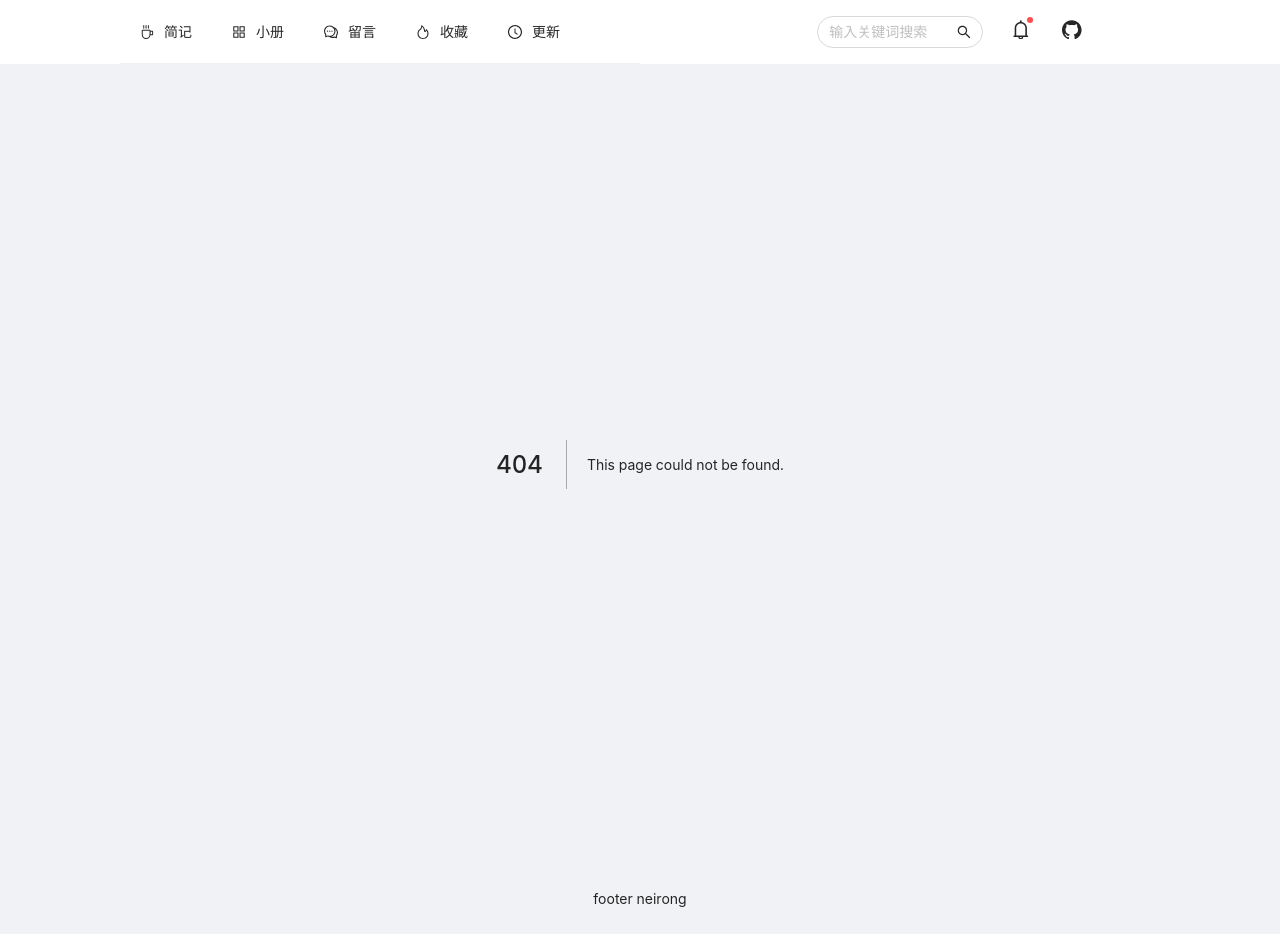
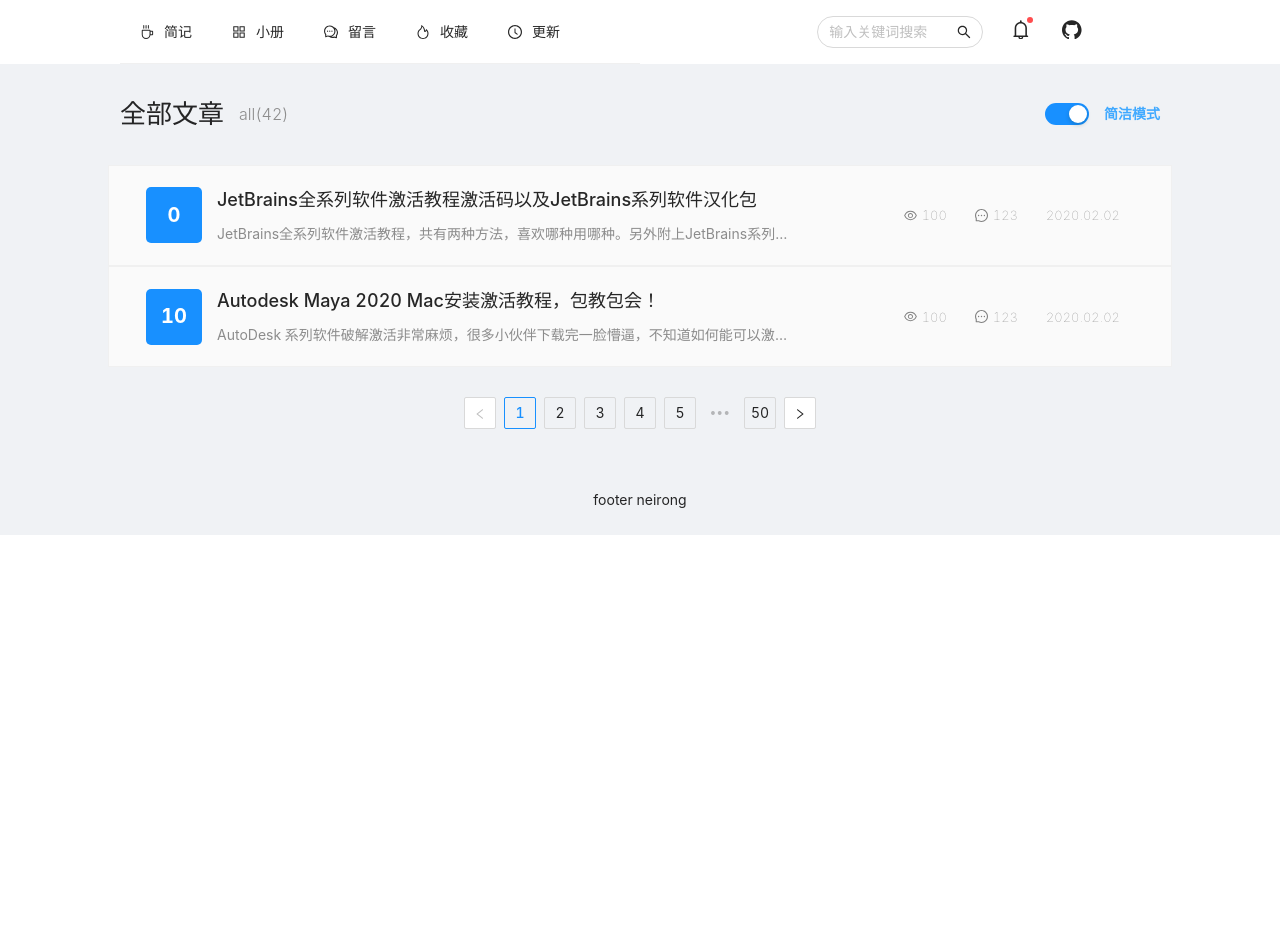
Before and after one commit to dongyuanxin/cloudpress, a Next.js app in the folder frontend/: page /blog in a window 1280 px wide. Before the commit this address had no page. After the commit the page ends 800 px from the top, so only its background shows below. Built offline with nearby package versions, Linux system fonts and the light colour scheme.

Commit message:
feat(page): init blog page

```diff
--- /dev/null
+++ b/frontend/pages/blog.jsx
@@ -0,0 +1,120 @@
+import React, { useState, useEffect } from 'react'
+import dynamic from 'next/dynamic'
+import Head from 'next/head'
+import { ConfigProvider, DatePicker, message, Checkbox, Row, Col, Switch, Pagination } from 'antd';
+import styles from './blog.module.css'
+
+const EyeOutlined = dynamic(
+    () => import('@ant-design/icons/EyeOutlined'),
+    { ssr: false }
+)
+
+const MessageOutlined = dynamic(
+    () => import('@ant-design/icons/MessageOutlined'),
+    { ssr: false }
+)
+
+const passages = [
+    {
+        title: 'JetBrains全系列软件激活教程激活码以及JetBrains系列软件汉化包',
+        date: '2020-06-04',
+        description: 'JetBrains全系列软件激活教程，共有两种方法，喜欢哪种用哪种。另外附上JetBrains系列软件的汉化包以及中文设置教程，希望大家喜欢。',
+        tags: [
+            'a',
+            'b',
+            'c'
+        ],
+        index: 0
+    },
+    {
+        title: 'Autodesk Maya 2020 Mac安装激活教程，包教包会！',
+        date: '2020-05-27',
+        description: 'AutoDesk 系列软件破解激活非常麻烦，很多小伙伴下载完一脸懵逼，不知道如何能可以激活，今天MacWk为大家奉上一篇 Autodesk Maya 2020 for Mac 详细的激活教程，小伙伴们以后自己就可以愉快的激活啦！',
+        tags: [
+            'a',
+            'b',
+            'c'
+        ],
+        index: 10
+    }
+]
+
+const ArchievePage = () => {
+    const [easyMode, setEasyMode] = useState(true)
+
+    const renderPassage = (passage) => {
+        const { title, date, description, tags, index} = passage
+
+        return <Row justify="space-between" gutter={24} className={styles['psg']}>
+            <Col span={16} style={{display: 'flex', flexDirection: 'row', alignItems: 'center'}}>
+                <div className={styles['psg-icon']}>{index}</div>
+                <div className={styles['psg-title']}>
+                    <h2>{title}</h2>
+                    <p>{description}</p>
+                </div>
+            </Col>
+
+            <Col span={8} style={{display: 'flex', alignItems: 'center', justifyContent: 'flex-end'}}>
+                <span className={styles['psg-info']}>
+                    <EyeOutlined style={{marginRight: '5px'}}/>100
+                </span>
+                <span className={styles['psg-info']}>
+                    <MessageOutlined style={{marginRight: '5px'}}/>123
+                </span>
+                <span className={styles['psg-info']}>
+                    2020.02.02
+                </span>
+            </Col>
+        </Row>
+    }
+
+    const renderPagination = () => {
+        function itemRender(current, type, originalElement) {
+            // if (type === 'page') {
+            //     return <a href={'https://xxoo521.com/' + current}>{current}</a>
+            // }
+
+            return originalElement;
+        }
+
+        return <Pagination showSizeChanger={false} total={500} itemRender={itemRender} />
+    }
+
+    const toogleMode = (checked) => {
+        if (!checked) {
+            message.warn('功能未开放')
+            return
+        }
+        setEasyMode(checked)
+    }
+
+    return (
+        <>
+            <div className={styles.container}>
+                <div className={styles['container-head-left']}>
+                    <span>
+                        全部文章
+                    </span>
+                    <span>
+                        all(42)
+                    </span>
+                </div>
+                <div className={styles['container-head-left']}>
+                    <Switch checked={easyMode} onChange={toogleMode.bind(null)}/>
+                    &nbsp;&nbsp;&nbsp;&nbsp;<strong style={easyMode ? {color: "#40a9ff"} : null}>简洁模式</strong>
+                </div>
+            </div>
+
+            <div>
+                {renderPassage(passages[0], 0)}
+                {renderPassage(passages[1], 1)}
+            </div>
+
+            <div className={styles['psg-pagination']}>
+                {renderPagination()}
+            </div>
+        </>
+    )
+}
+
+export default ArchievePage
--- /dev/null
+++ b/frontend/pages/blog.module.css
@@ -0,0 +1,104 @@
+.container {
+    display: flex;
+    justify-content: space-between;
+    align-items: center;
+    margin: 30px 0;
+}
+
+.container-head-left {
+    display: flex;
+    justify-content: flex-start;
+    align-items: center;
+}
+
+.container-head-left span:nth-child(1) {
+    font-size: 26px;
+    display: inline-block;
+    margin-right: 15px;
+}
+
+.container-head-left span:nth-child(2) {
+    color: #8c8c8c;
+    font-size: 16px;
+    font-weight: 300;
+}
+
+/*  */
+
+.psg {
+    padding: 20px 25px;
+    border: 1px solid #f0f0f0;
+    background: #fafafa;
+}
+
+.psg:hover {
+    background: white;
+    cursor: pointer;
+}
+
+.psg:hover .psg-title h2{
+    color: #1890ff;
+}
+
+.psg:hover .psg-info {
+    color: #1890ff;
+}
+
+.psg-icon {
+    color: white;
+    background: #1890ff;
+    width: 56px;
+    height: 56px;
+    border-radius: 5px;
+    display: inline-flex;
+    align-items: center;
+    justify-content: center;
+    font-size: 20px;
+    font-weight: bolder;
+}
+
+.psg-title {
+    overflow: hidden;
+    display: inline-flex;
+    margin-left: 15px;
+    max-width: calc(100% - 56px - 15px);
+    flex-direction: column;
+}
+
+.psg-title h2 {
+    font-size: 18px;
+    overflow:hidden;
+    text-overflow:ellipsis;
+    white-space:nowrap;
+}
+
+.psg-title p {
+    overflow:hidden;
+    text-overflow:ellipsis;
+    white-space:nowrap;
+    margin-bottom: 0;
+    color: #8c8c8c;
+}
+
+.psg-info {
+    font-size: 13px;
+    color: gray;
+    font-weight: lighter;
+    margin: 0 14px;
+}
+
+/* ******** */
+
+.psg-pagination {
+    text-align: center;
+    margin: 30px 0;
+}
+
+.psg-pagination ul {
+    display: inline-block;
+}
+
+.psg-pagination li {
+    background-color: transparent;
+
+}
```
